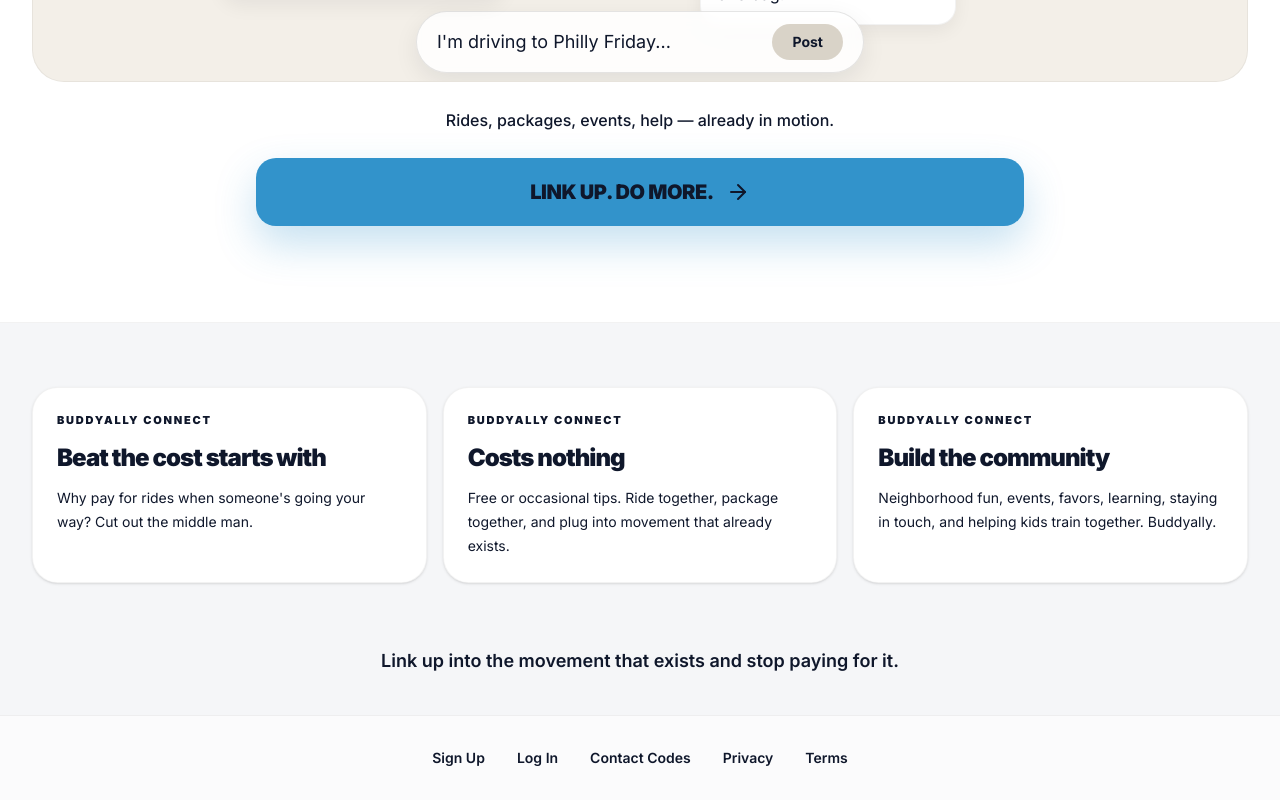
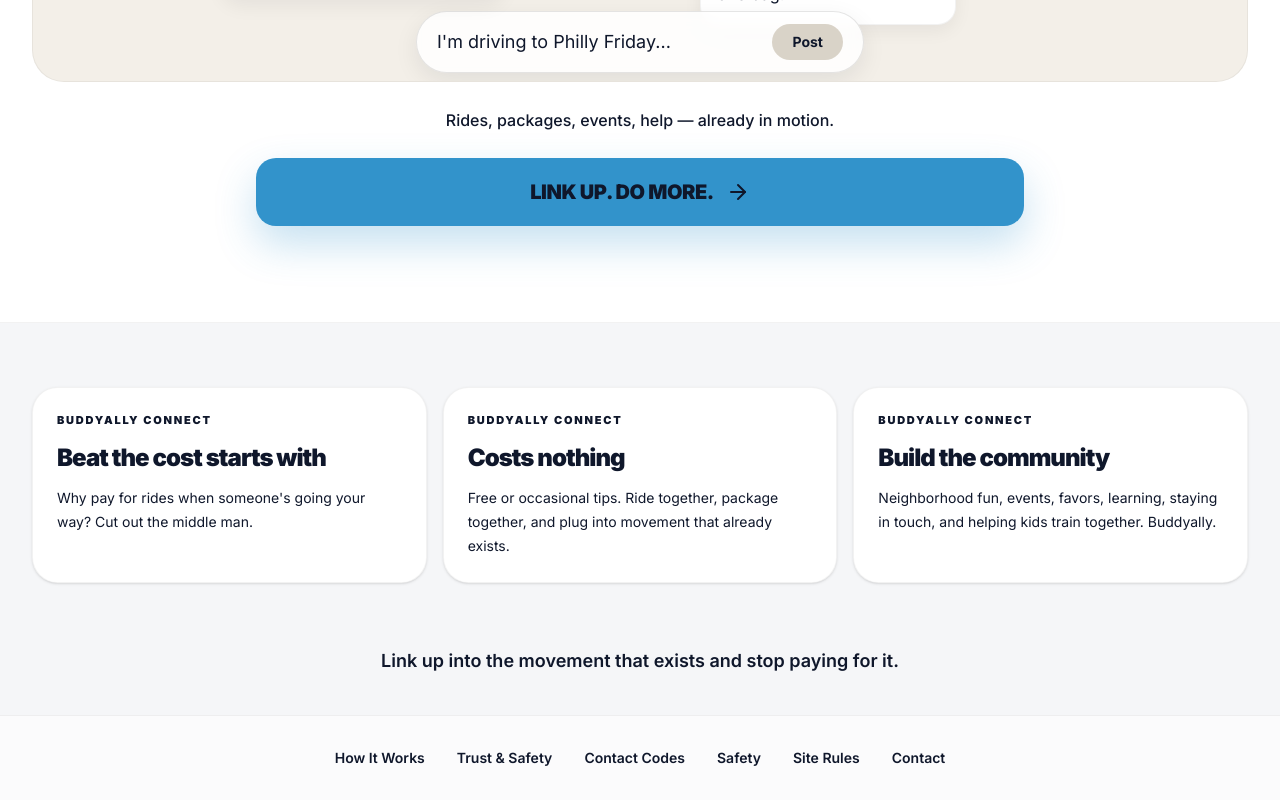
Before and after one commit to drbrimah007/buddyally-next, a Next.js app: page /home in a window 1280 px wide. Shown: the part 970-1770 px from the top of the page. Built offline with nearby package versions, Linux system fonts and the light colour scheme.

Commit message:
Restore original footer links on /home page per design DNA
Co-Authored-By: Claude Opus 4.6 (1M context) <noreply@anthropic.com>

```diff
--- a/src/app/home/page.tsx
+++ b/src/app/home/page.tsx
@@ -195,11 +195,12 @@ export default function BuddyallyPostSplashLanding() {
 
       <footer className="border-t border-black/5 bg-[#fbfbfc]">
         <div className="mx-auto flex max-w-7xl flex-wrap items-center justify-center gap-x-8 gap-y-3 px-4 py-8 text-sm font-semibold text-slate-500 sm:px-6 lg:px-8">
-          <a href="/signup" className="hover:text-slate-900">Sign Up</a>
-          <a href="/login" className="hover:text-slate-900">Log In</a>
+          <a href="#" className="hover:text-slate-900">How It Works</a>
+          <a href="#" className="hover:text-slate-900">Trust &amp; Safety</a>
           <a href="/contact" className="hover:text-slate-900">Contact Codes</a>
-          <a href="/privacy" className="hover:text-slate-900">Privacy</a>
-          <a href="/terms" className="hover:text-slate-900">Terms</a>
+          <a href="#" className="hover:text-slate-900">Safety</a>
+          <a href="#" className="hover:text-slate-900">Site Rules</a>
+          <a href="/contact" className="hover:text-slate-900">Contact</a>
         </div>
       </footer>
     </main>
```
